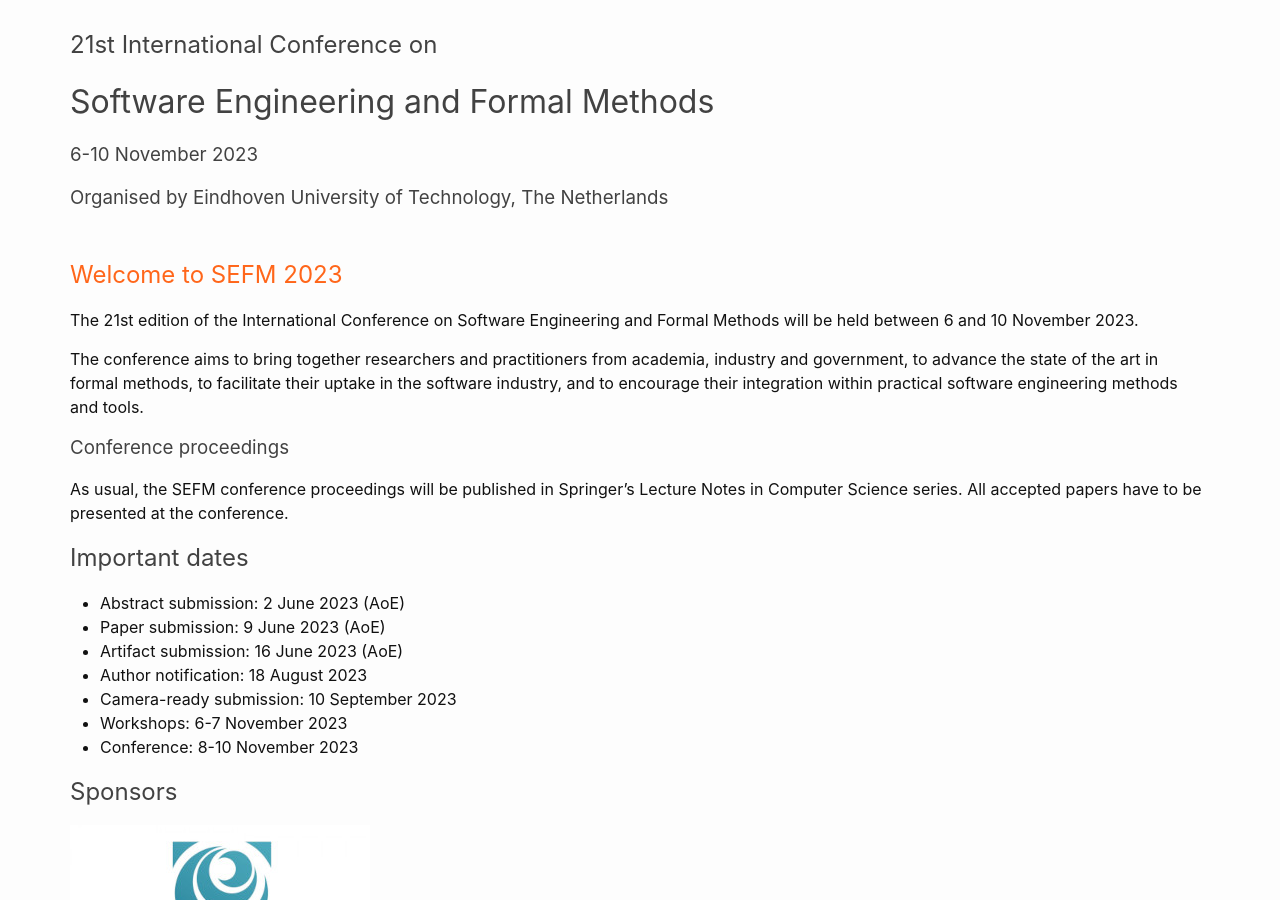
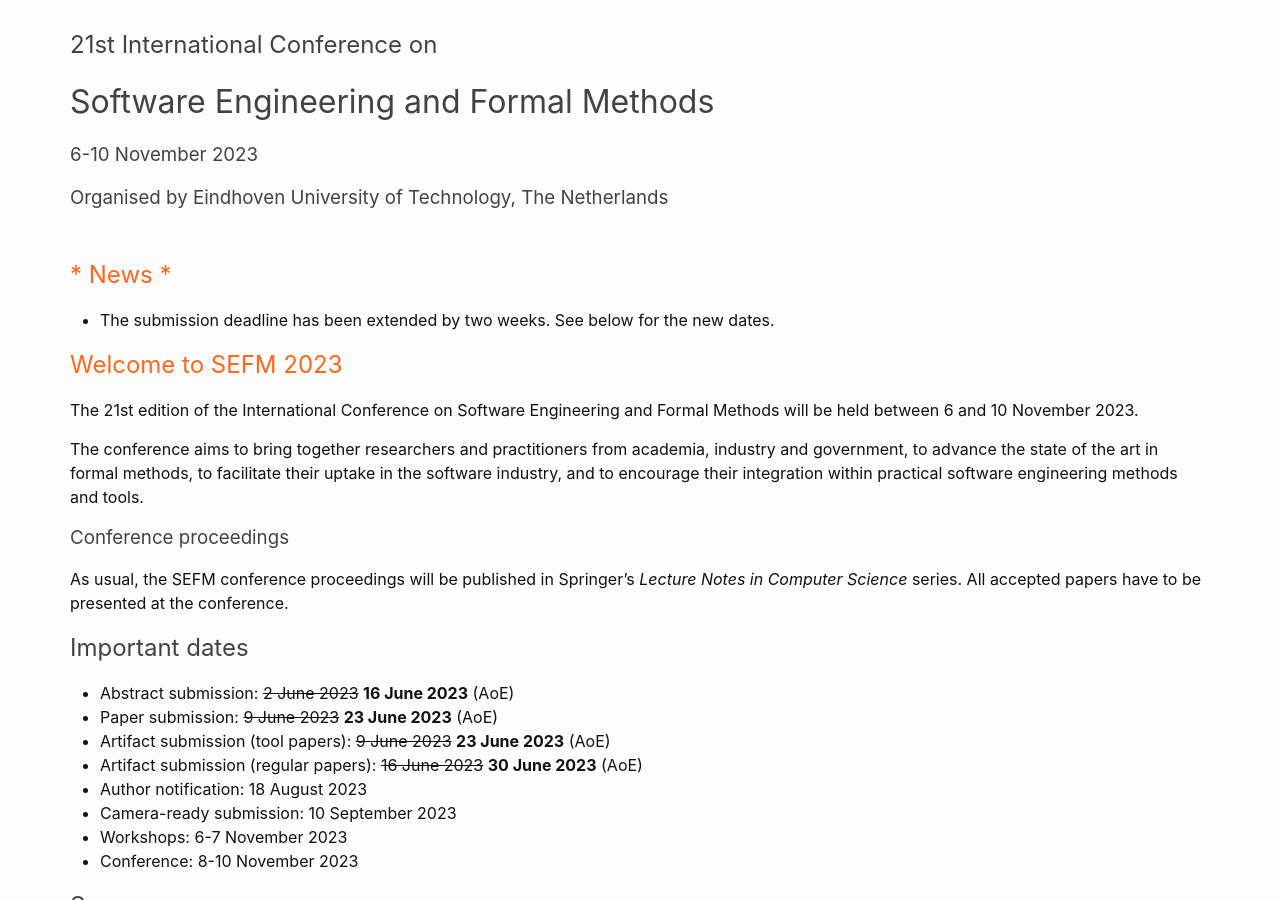
Before and after one commit to sefm-conference/2023, a Jekyll site: the page built from _pages/index.md, in a window 1280 px wide and 900 px high, scrolled down 409 px. Built offline with Jekyll 4.4.1, drawn with Linux system fonts in a browser that asks for light colours.

Commit message:
Deadline extension

```diff
--- a/_pages/index.md
+++ b/_pages/index.md
@@ -2,6 +2,9 @@
 layout: home
 permalink: /
 ---
+
+<h2 class="secondH">* News *</h2>
+* The submission deadline has been extended by two weeks. See below for the new dates.
 
 <h2 class="secondH">Welcome to SEFM 2023</h2>
 The 21st edition of the International Conference on Software Engineering and
@@ -13,14 +16,14 @@ to facilitate their uptake in the software industry, and to encourage their
 integration within practical software engineering methods and tools.
 
 ### Conference proceedings
-As usual, the SEFM conference proceedings will be published in Springer's Lecture
-Notes in Computer Science series. All accepted papers have to be presented
-at the conference.
+As usual, the SEFM conference proceedings will be published in Springer's *Lecture Notes in Computer Science* series.
+All accepted papers have to be presented at the conference.
 
 ## Important dates
-- Abstract submission: 2 June 2023 (AoE)
-- Paper submission: 9 June 2023 (AoE)
-- Artifact submission: 16 June 2023 (AoE)
+- Abstract submission: ~~2 June 2023~~ **16 June 2023** (AoE)
+- Paper submission: ~~9 June 2023~~ **23 June 2023** (AoE)
+- Artifact submission (tool papers): ~~9 June 2023~~ **23 June 2023** (AoE)
+- Artifact submission (regular papers): ~~16 June 2023~~ **30 June 2023** (AoE)
 - Author notification: 18 August 2023
 - Camera-ready submission: 10 September 2023
 - Workshops: 6-7 November 2023
```
Also changed, not shown: _pages/artifacts.md (+2 -2 lines), _pages/callforpapers.md (+4 -4 lines).
